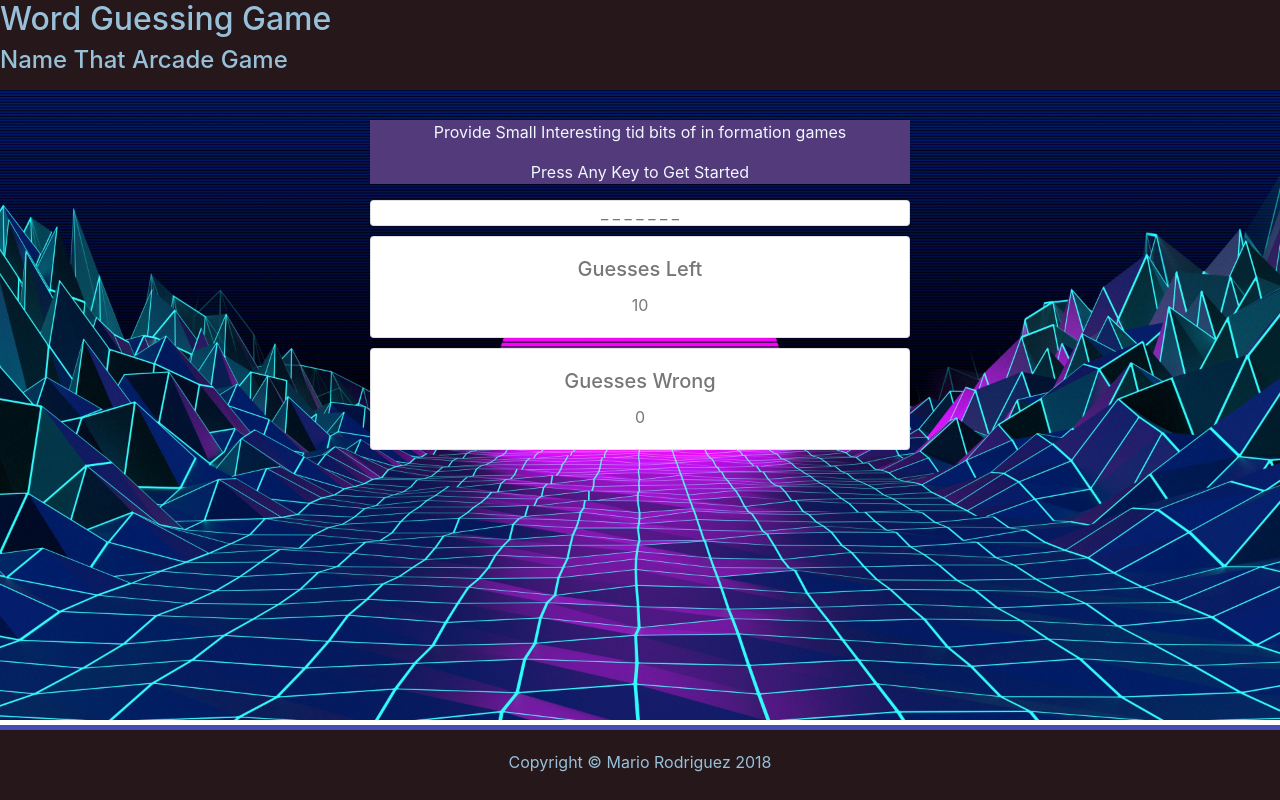
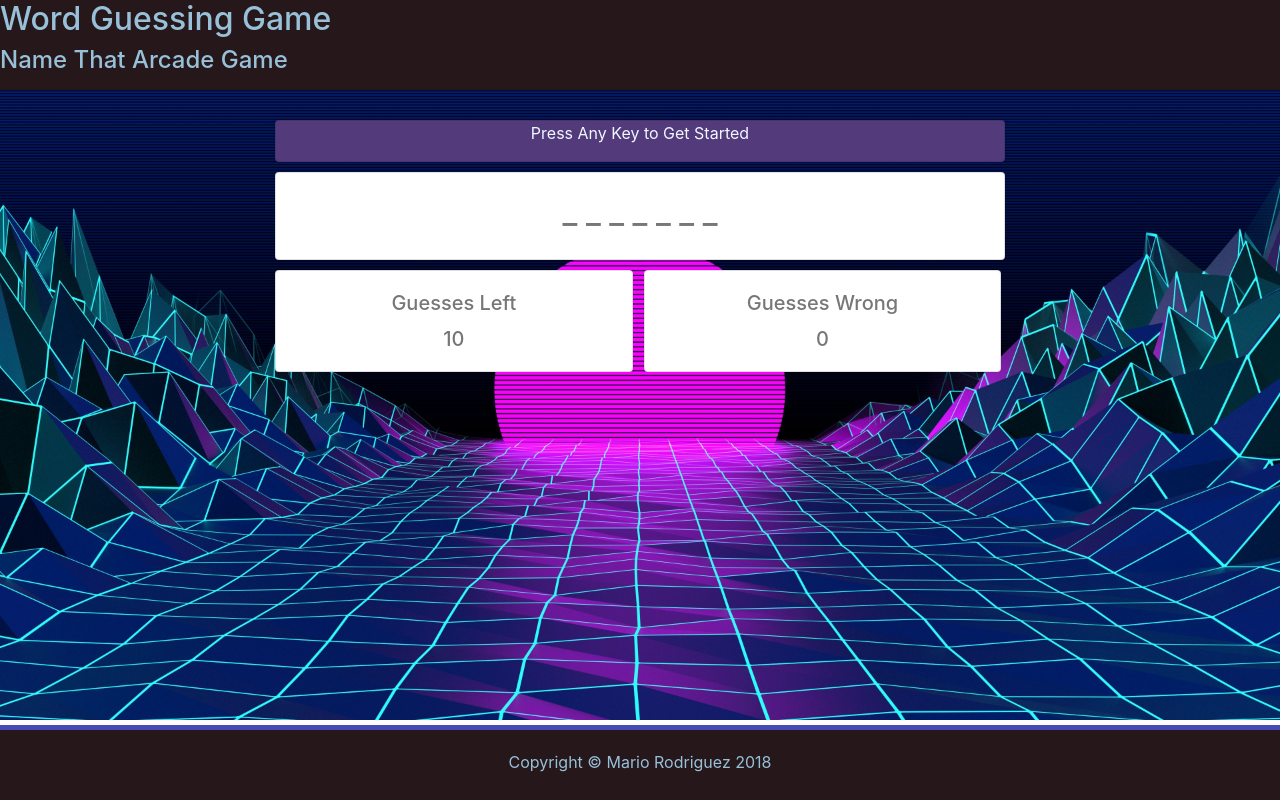
Before and after one commit to mariorodriguezdeleon/Word-Guess-Game, a plain HTML site: page index.html in a window 1280 px wide. Drawn offline with nearby package versions, Linux system fonts and the light colour scheme.

Commit message:
updatedLayoutAndStyles

```diff
--- a/assets/css/styles.css
+++ b/assets/css/styles.css
@@ -1,10 +1,10 @@
-/*Color Pallet:
+/*Color Pallet: =================================================
     #98c1d9 - Pale Cerulean
     #6969b3 - Toolbox
     #533a7b - cyber Grape
     #4b244a - Purple Taupe
     #25171a - Eerie Black
-*/
+================================================================*/
 
 body {
     background-image: url(../images/52b2f017cb70aead900d06a78e728d5e.jpg);
@@ -25,30 +25,6 @@ header {
     height: 90px;
 }
 
-/*
-main {
-    background-color: #533a7b;
-    color: #98c1d9;
-    display: block;
-    max-width: 960px;
-    margin-left: auto;
-    margin-right: auto;
-    height: auto;
-    border: #dddddd;
-    overflow: auto;
-    border-radius: 5px;
-}
-*/
-
-p {
-/*    margin: 15px;*/
-/*
-    margin-right: 15px;
-    margin-left: 15px;
-*/
-}
-
-
 footer {
     background-color: #25171a;
     border-top: 5px solid #484ab6;
@@ -61,44 +37,16 @@ footer {
     text-align: center
 }
 
-/* ID's */
-
-/*
-#lettersToGuess {
-    margin: 15px;
-    height: 50px;
-    text-align: center;
-    white-space: pre;
-}
-*/
-
-/*
-#guessedLetters {
-    margin: 15px;
-    height: 35px;
-    text-align: center;
-}
-*/
-
-/*
-#stage {
-    height: 500px;
-    opacity: .95;
-}
-*/
+/* ID'S ======================================================= */
 
 #information{
     text-align: center;
-/*    display: block;*/
-/*    height: 200px;*/
     background-color: #533a7b;
     color: aliceblue;
     font-size: 1rem;
-;
-
 }
 
-/* Classes */
+/* CLASSES =====================================================*/
 
 .hide {
     display: none;
@@ -109,13 +57,18 @@ footer {
     width: 100%;
 }
 
+.guesses-left {
+    width: 49%;
+    margin-right: 11px;
+}
 
-/*
-.container {
-    min-height: 100%;
-    overflow: hidden;
+.wrong-guesses {
+    width: 49%;
 }
-*/
 
+.score-board {
+    width: 100%;
+    margin: 0px;
+}
 
-/* @media queries */
+/* @media queries ==============================================*/
--- a/assets/javascript/game.js
+++ b/assets/javascript/game.js
@@ -1,8 +1,7 @@
-(function(){
+(function () {
+    'use strict';
+}());
 
-
-})();
-"use strict";
 
 // VARIABLES ======================================================
 
@@ -11,9 +10,9 @@
 let gameList = ["pac man", "galaga",
                 "centipede", "frogger",
                 "donkey kong", "dig dug",
-                "tempest", "q bert",
-                "joust", "mario bros",
-                "tapper"];
+                "tempest", "joust",
+                "mario bros", "tapper"];
+
 let gameToGuess = [];
 let playerGuesses = [];
 let wordPlaceHolder = [];
@@ -26,11 +25,12 @@ let COUNTER = {
 
     //ADD YOUR COUNTERS HERE!!
 
-} //work on developing this more
+} //TO DO: work on developing this more
 
 let wordBlanksEle = document.getElementById('lettersToGuess');
 
 // FUNCTIONS ======================================================
+
 
 //randomizes a word to guess and creates a char array of the word
 function generateRandomGameName () {
@@ -42,7 +42,7 @@ function generateRandomGameName () {
     gameToGuess = gameList[indexOfRandomGame].split(''); //retrieve the game name and parse the string into an array
 
     // console.log(gameToGuess); //print array to troubleshoot parsing
-}
+} //TO DO:
 
 function setStage() {
 
@@ -60,7 +60,7 @@ function setStage() {
     wordBlanksEle.textContent = wordPlaceHolder.join('');
 
     document.getElementById("guesses-left").textContent = guessesLeft;
-}
+} //TO DO:
 
 function checkGuess(guess) {
 
@@ -78,23 +78,23 @@ function checkGuess(guess) {
         })
     }
     console.log(wordPlaceHolder);
-}
+} //TO DO:
 
 // Input validation
 function isValid(guess) {
     //add regex to validate user input
     return /^[A-Za-z]$/.test(guess);
-}
+} //TO DO:
 
 // Display Win
 function triggerWin() {
   document.getElementById('game-won').classList.remove('hide');
-}
+} //TO DO:
 
 // Display loss.
 function triggerLoss() {
   document.getElementById('game-lose').classList.remove('hide');
-}
+} //TO DO:
 
 //helper function to troubleshoot game
 function printCharArray() {
@@ -106,6 +106,7 @@ function printCharArray() {
 
     console.log(gameToGuess);
 }
+
 
 // FUNCTION CALLS TO INITIALIZE GAME ==============================
 
@@ -125,3 +126,8 @@ document.onkeydown = function(e) {
 
     }
 }
+
+
+
+//ADDITIONAL NOTES, TO DO:
+// 1. Be sure to add this project to your portfolio.
--- a/index.html
+++ b/index.html
@@ -19,38 +19,42 @@
         </header>
 
         <div class="container text-center">
-
-            <div class="row justify-content-md-center">
-
-                <div class="col-sm-6 justify-content-center">
-
-                    <div id="information">
-                        <p>Provide Small Interesting tid bits of in formation games</p>
+            <div class="row justify-content-md-center game-board">
+                <div class='col-sm-8'>
+                    <div id='information' class='card'>
                         <p>Press Any Key to Get Started</p>
                     </div>
 
-                    <div class="card">
-                        <div id="lettersToGuess"></div>
+                    <div id='word-to-guess-card' class="card">
+                        <div class="card-body">
+                        <h2 id="lettersToGuess"></h2>
+                        </div>
                     </div>
 
                     <div id="game-won" class="hide">You won!</div>
                     <div id="game-lose" class="hide">You lose!</div>
 
-                    <div id="player-guesses"></div>
+                    <div class="row score-board">
 
+                        <div class="col-xm-4 guesses-left">
                             <div class="card">
                                 <div class="card-body">
                                     <h5 class="card-title">Guesses Left</h5>
-                            <p class="card-text" id="guesses-left">0</p>
+                                    <h5 class="card-text" id="guesses-left">0</h5>
+                                </div>
                             </div>
                         </div>
 
+                        <div class="col-xm-4 wrong-guesses">
                             <div class="card">
                                 <div class="card-body">
                                     <h5 class="card-title">Guesses Wrong</h5>
-                            <p class="card-text" id="guesses-wrong">0</p>
+                                    <h5 class="card-text" id="guesses-wrong">0</h5>
                                 </div>
                             </div>
+                        </div>
+                    </div>
+
                 </div>
             </div>
         </div>
```
Also changed, not shown: assets/images/arcade_1.jpg (added), 1 other file. Lines whose indentation alone changed are shown as unchanged.
